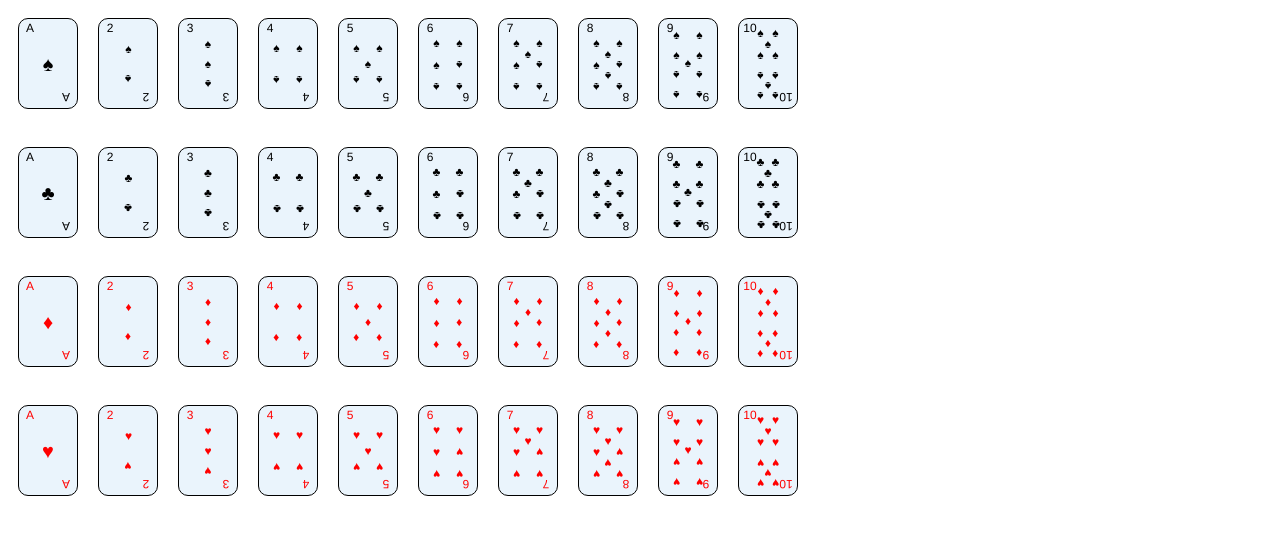
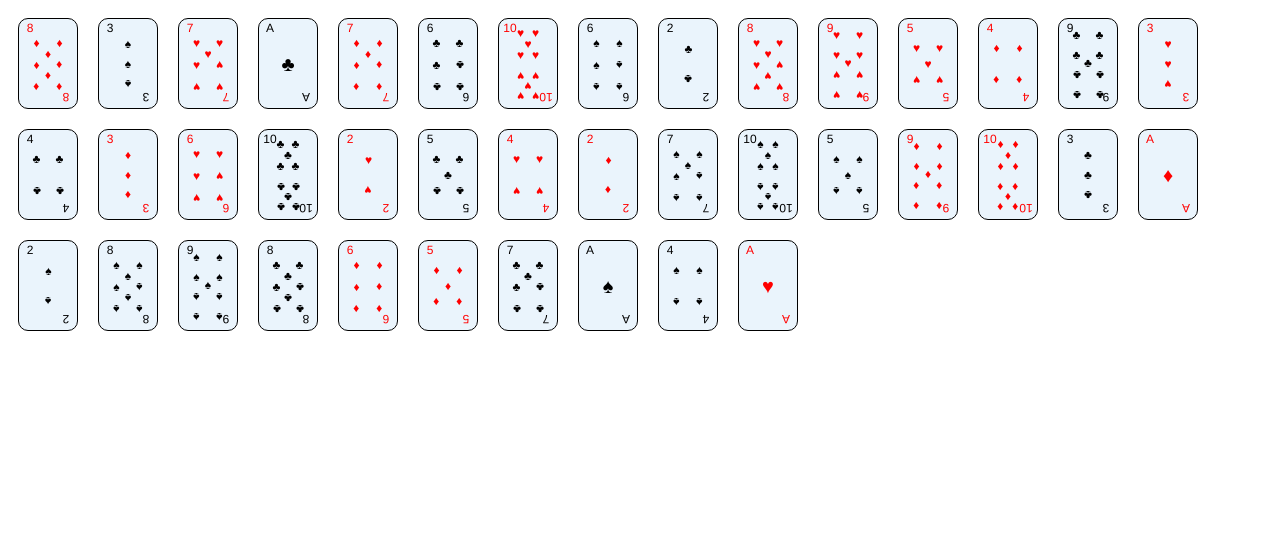
Before and after one commit to t-a1024/sevens, a React (Create React App) app: page / in a window 1280 px wide. Shown: the top 534 px of the page. Built offline with nearby package versions, Linux system fonts and the light colour scheme.

Commit message:
カードシャッフル

```diff
--- a/src/App.tsx
+++ b/src/App.tsx
@@ -1,36 +1,40 @@
-import  Card  from "./assets/cardCompornents";
+import React from 'react';
+import Card from "./assets/cardCompornents";
 import { CardData } from "./assets/cardData";
 import { markData } from "./assets/markData";
+
+// 配列をシャッフルする関数を定義
+function shuffleArray(array: any[]) {
+  return array
+    .map(value => ({ value, sort: Math.random() }))
+    .sort((a, b) => a.sort - b.sort)
+    .map(({ value }) => value);
+}
+
 function App() {
+  // CardDataとmarkDataの組み合わせを作成
+  const combinedData = CardData.flatMap(card =>
+    markData.map(mark => ({
+      ...card,
+      mark: mark.label,
+      color: mark.color
+    }))
+  );
+
+  // シャッフルされたカードデータ
+  const shuffledData = shuffleArray(combinedData);
+
   return (
     <div className="App">
-      {markData.map(mark=>(
-        <div style={{display: "flex",}}>
-        {CardData.map(card => (
-          <div key={card.id} style={{margin: "10px"}}>
-            <Card id={card.id} mark={mark.label} color={mark.color} />
-            <br />
+      <div style={{ display: "flex", flexWrap: "wrap" }}>
+        {shuffledData.map((card, index) => (
+          <div key={index} style={{ margin: "10px" }}>
+            <Card id={card.id} mark={card.mark} color={card.color} />
           </div>
         ))}
-        </div>
-      ))}
-
-      {/* ここでCardDataの中のカード全部を表示したい mark="♠"で*/}
-{/*       <Card id={2} mark="♠"/>
-      <br />
-      <Card id={3} mark="♣"/>
-      <br />
-      <Card id={4} mark="♣"/>
-      <br />
-      <Card id={5} mark="♦"/>
-      <br />
-      <Card id={10} mark="♠"/> */}
+      </div>
     </div>
   );
 }
 
 export default App;
-/* スペード：&spades; → ♠ (U+2660)
-クラブ：&clubs; → ♣ (U+2663)
-ダイヤ：&diams; → ♦ (U+2666)
-ハート：&hearts; → ♥ (U+2665) */
```
